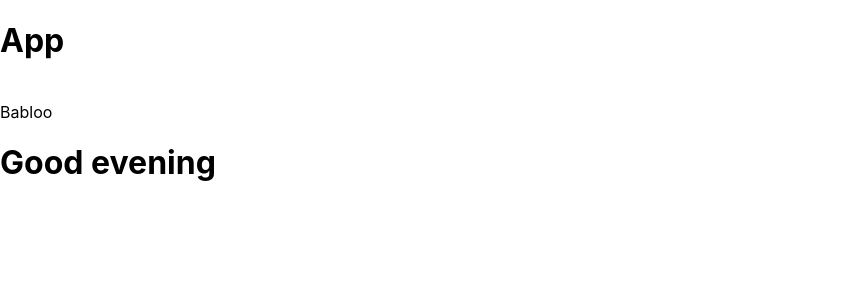
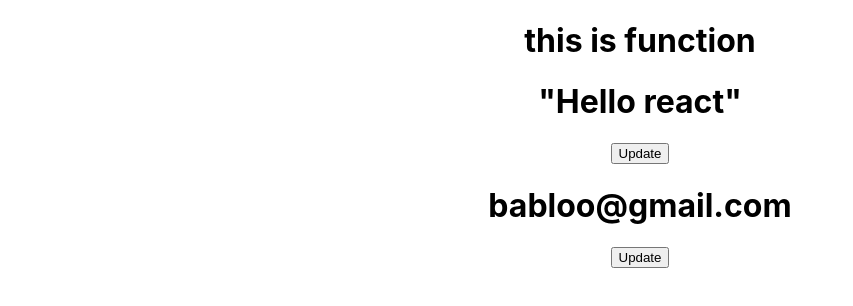
Before and after one commit to Babloo321/React_Start, a React (Create React App) app: page / in a window 1280 px wide. Shown: the top 306 px of the page, without its empty margins (0-853 px from the left). Built offline with nearby package versions, Linux system fonts and the light colour scheme.

Commit message:
render functionality in react

```diff
--- a/src/App.js
+++ b/src/App.js
@@ -1,22 +1,16 @@
 import logo from "./logo.svg";
 import "./App.css";
 import React, { Component } from 'react'
-
-export default class App extends Component {
-    constructor() {       // constructor call the at the first
-        super();          // this is for Reacct Parent, (component)
-        console.warn("this is constructor");
-        this.state={
-            data:"Babloo"
-        }
-    }
-  render() {
-    console.warn("this is render")
-    return (
-      <div><h1>App </h1><br />
-        {this.state.data}<br />
-        <h1>Good evening</h1>
-      </div>
-    );
-  }
+import Render from "./work/Render";
+function App()
+{
+  const [name, setName] = React.useState("Babloo");
+  return(
+    <div className='App'>
+      <h1>this is function</h1>
+      <Render name={name} />
+      <button onClick={()=>setName("bikkee")}>Update</button>
+    </div>
+  );
 }
+export default App;
--- /dev/null
+++ b/src/work/Render.js
@@ -0,0 +1,24 @@
+import React from "react";
+class Render extends React.Component {
+    //using state
+    constructor()
+    {
+        super();
+        this.state={
+            email:"babloo@gmail.com"
+        }
+    }
+    render()
+    {
+        console.warn("render method", this.state.email)
+    return(
+        <div>
+        <h1> "Hello react"</h1>
+
+        <button onClick={()=>this.setState ({email: "bikkee@gmail.com"})}>Update</button>
+        <h1>{this.state.email}</h1>
+        </div>
+    )
+}
+}
+export default Render;
```
Also changed, not shown: src/work/Constructor.js (added, +22 -0 lines).
